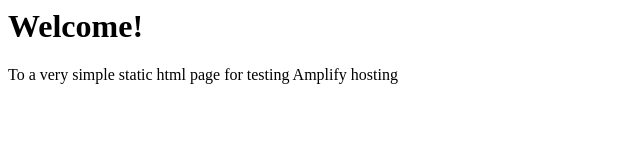
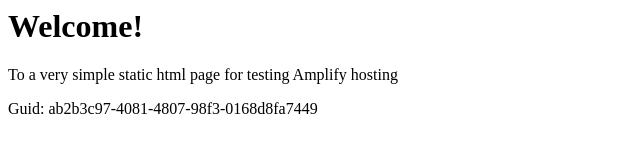
Before and after one commit to aws-aemilia-gru/Github-PR-Commit-Integration-Test-DoNotTouch-Gith-OKSLNVO2-v1-prod-sa-east-1, a website: page src/index.html in a window 1280 px wide. Shown: the whole page, without its empty margins (0-640 px from the left). Drawn offline with Linux system fonts and the light colour scheme.

Commit message:
commit from integ tests

```diff
--- a/src/index.html
+++ b/src/index.html
@@ -1,3 +1,5 @@
+
+
 <html lang="en">
 
 <head>
@@ -10,6 +12,6 @@
 <body>
     <h1>Welcome!</h1>
     <p>To a very simple static html page for testing Amplify hosting</p>
-</body>
+    <p>Guid: ab2b3c97-4081-4807-98f3-0168d8fa7449</p></body>
 
 </html>
```
